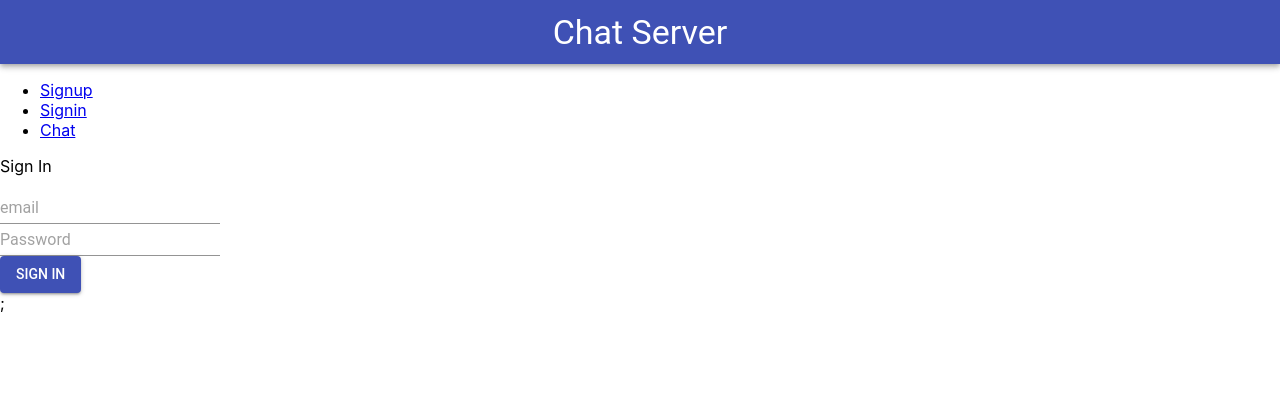
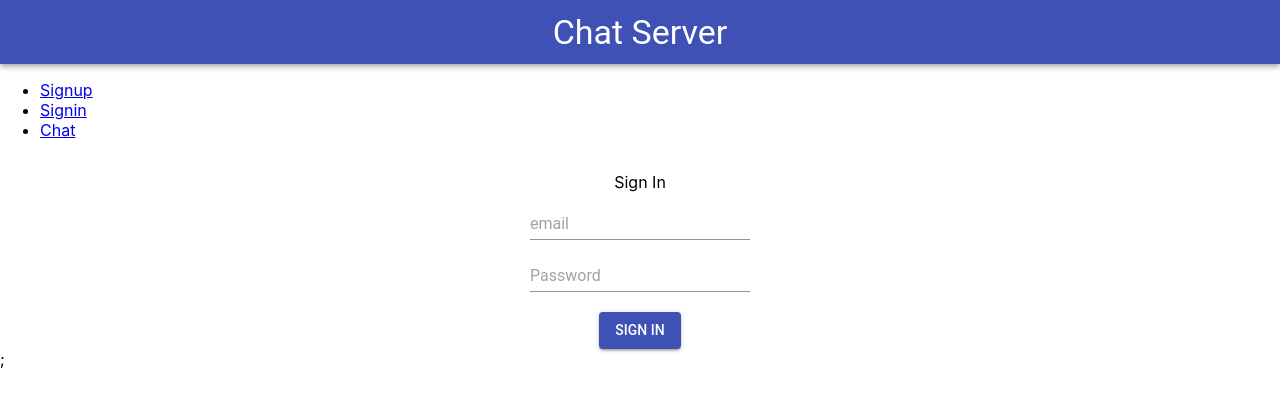
Before and after one commit to rachitgupta98/React-Chat-App, a React (Create React App) app: page /api/signin in a window 1280 px wide. Shown: the top 404 px of the page. Built offline with nearby package versions, Linux system fonts and the light colour scheme.

Commit message:
adding styles

```diff
--- a/src/component/signinform.js
+++ b/src/component/signinform.js
@@ -1,5 +1,7 @@
 import React, { Component } from "react";
 import { TextField, Button } from "@material-ui/core";
+import styles from "../styleApp/style";
+import { withStyles } from "@material-ui/core/styles";
 class SignIn extends Component {
   constructor(props) {
     super(props);
@@ -44,6 +46,7 @@ class SignIn extends Component {
       });
   };
   render() {
+    const { classes } = this.props;
     const { signInError, signInPassword, signInEmail } = this.state;
     return (
       <div>
@@ -51,8 +54,9 @@ class SignIn extends Component {
           <p>{signInError}</p>
         ) : (
           <div>
+            <form onSubmit={this.onSignIn}>
+              <div className={classes.handle}>
                 <p>Sign In</p>
-            <form onSubmit={this.onSignIn}>
                 <TextField
                   type="email"
                   required
@@ -72,6 +76,7 @@ class SignIn extends Component {
                 <Button type="submit" variant="contained" color="primary">
                   Sign In
                 </Button>
+              </div>
             </form>
           </div>
         )}
@@ -81,4 +86,4 @@ class SignIn extends Component {
   }
 }
 
-export default SignIn;
+export default withStyles(styles)(SignIn);
--- a/src/component/signupform.js
+++ b/src/component/signupform.js
@@ -1,6 +1,8 @@
 import React, { Component } from "react";
 import { TextField, Button } from "@material-ui/core";
 import "whatwg-fetch";
+import styles from "../styleApp/style";
+import { withStyles } from "@material-ui/core/styles";
 class SignUp extends Component {
   constructor(props) {
     super(props);
@@ -55,6 +57,7 @@ class SignUp extends Component {
       });
   };
   render() {
+    const { classes } = this.props;
     const {
       isLoading,
       token,
@@ -83,8 +86,9 @@ class SignUp extends Component {
             </div>
           ) : (
             <div>
+              <form onSubmit={this.onSignUp}>
+                <div className={classes.handle}>
                   <p>Sign Up</p>
-              <form onSubmit={this.onSignUp}>
                   <TextField
                     type="text"
                     required
@@ -112,6 +116,7 @@ class SignUp extends Component {
                   <Button type="submit" variant="contained" color="primary">
                     Sign Up
                   </Button>
+                </div>
               </form>
             </div>
           )}
@@ -128,4 +133,4 @@ class SignUp extends Component {
   }
 }
 
-export default SignUp;
+export default withStyles(styles)(SignUp);
--- a/src/index.js
+++ b/src/index.js
@@ -1,8 +1,7 @@
 import React from "react";
 import ReactDOM from "react-dom";
 import "./index.css";
-import App from "./App";
-import SignUp from "../src/component/signupform";
+
 import Main from "../src/component/mainroutes";
 import * as serviceWorker from "./serviceWorker";
 import { BrowserRouter } from "react-router-dom";
```
Lines whose indentation alone changed are shown as unchanged.
